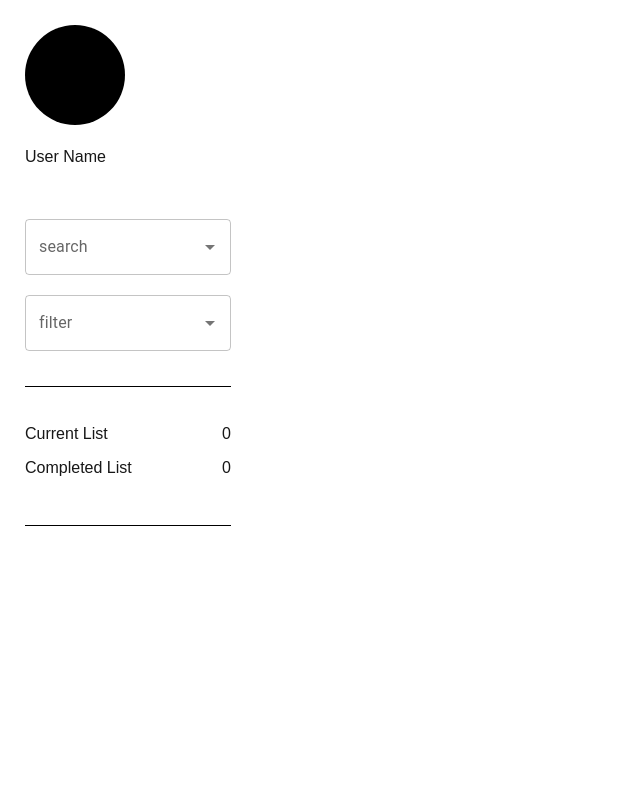
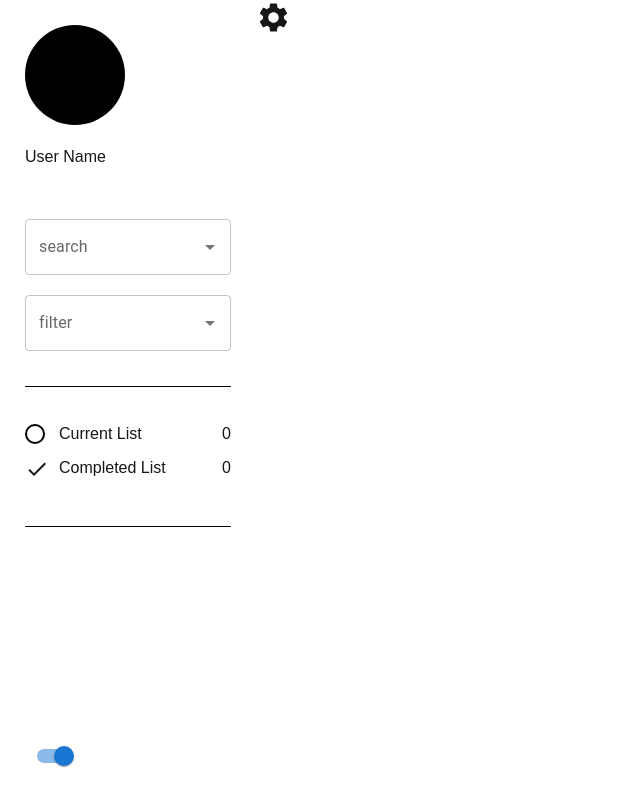
Before and after one commit to Jarvis-Brown/to_do_list, a Next.js app: page /login in a window 1280 px wide. Shown: the whole page, without its empty margins (0-640 px from the left). Built offline with nearby package versions, Linux system fonts and the light colour scheme.

Commit message:
aside and starting main

```diff
--- a/src/_component/home_layout.tsx
+++ b/src/_component/home_layout.tsx
@@ -12,6 +12,8 @@ import { Search } from "./search";
 
 import styles from "@/_styles/home_layout.module.css";
 
+import Switch from "@mui/material/Switch";
+
 import React from "react";
 
 export const HomeLayout = () => {
@@ -24,18 +26,29 @@ export const HomeLayout = () => {
                 <div className={styles.divider}></div>
                 <div className={styles.list}>
                     <div className={styles.list_item}>
-                        <div className={styles.list_icon}></div>
+                        <div className={styles.list_icon}>
+                            <div className={styles.current_circle}></div>
+                        </div>
+
                         <div>Current List</div>
                         <div>0</div>
                     </div>
                     <div className={styles.list_item}>
-                        <div className={styles.list_icon}></div>
+                        <div className={styles.list_icon}>
+                            <Done />
+                        </div>
                         <div>Completed List</div>
                         <div>0</div>
                     </div>
                     <div className={styles.divider}></div>
                 </div>
+                <div className={styles.switch}>
+                    <Switch defaultChecked />
+                </div>
             </aside>
+            <main className={styles.main}>
+                <Settings sx={{ fontSize: 35 }} />
+            </main>
         </div>
     );
 };
--- a/src/_styles/home_layout.module.css
+++ b/src/_styles/home_layout.module.css
@@ -1,3 +1,5 @@
+/* side area */
+
 .aside_main {
     display: grid;
     grid-template-columns: 1fr 4fr;
@@ -5,6 +7,9 @@
 
 .aside {
     padding: 25px;
+    height: 100vh;
+    display: flex;
+    flex-direction: column;
 }
 
 .profile_pic {
@@ -38,4 +43,23 @@
 .list_item {
     display: grid;
     grid-template-columns: auto 1fr auto;
+    gap: 10px;
+    align-items: center;
 }
+
+.switch {
+    margin-top: auto;
+}
+
+.list_icon {
+    width: 24px;
+}
+
+.current_circle {
+    border-radius: 50%;
+    border: 2px solid black;
+    width: 20px;
+    aspect-ratio: 1;
+}
+
+/* Main area */
--- a/src/app/globals.css
+++ b/src/app/globals.css
@@ -38,7 +38,7 @@ button {
     background-color: aquamarine;
     border-radius: 0.5rem;
     /* This was causing the width issue in input button dropdown */
-    /*width: 10rem;*/
+    width: 10rem;
 }
 
 /* Solution */
```
